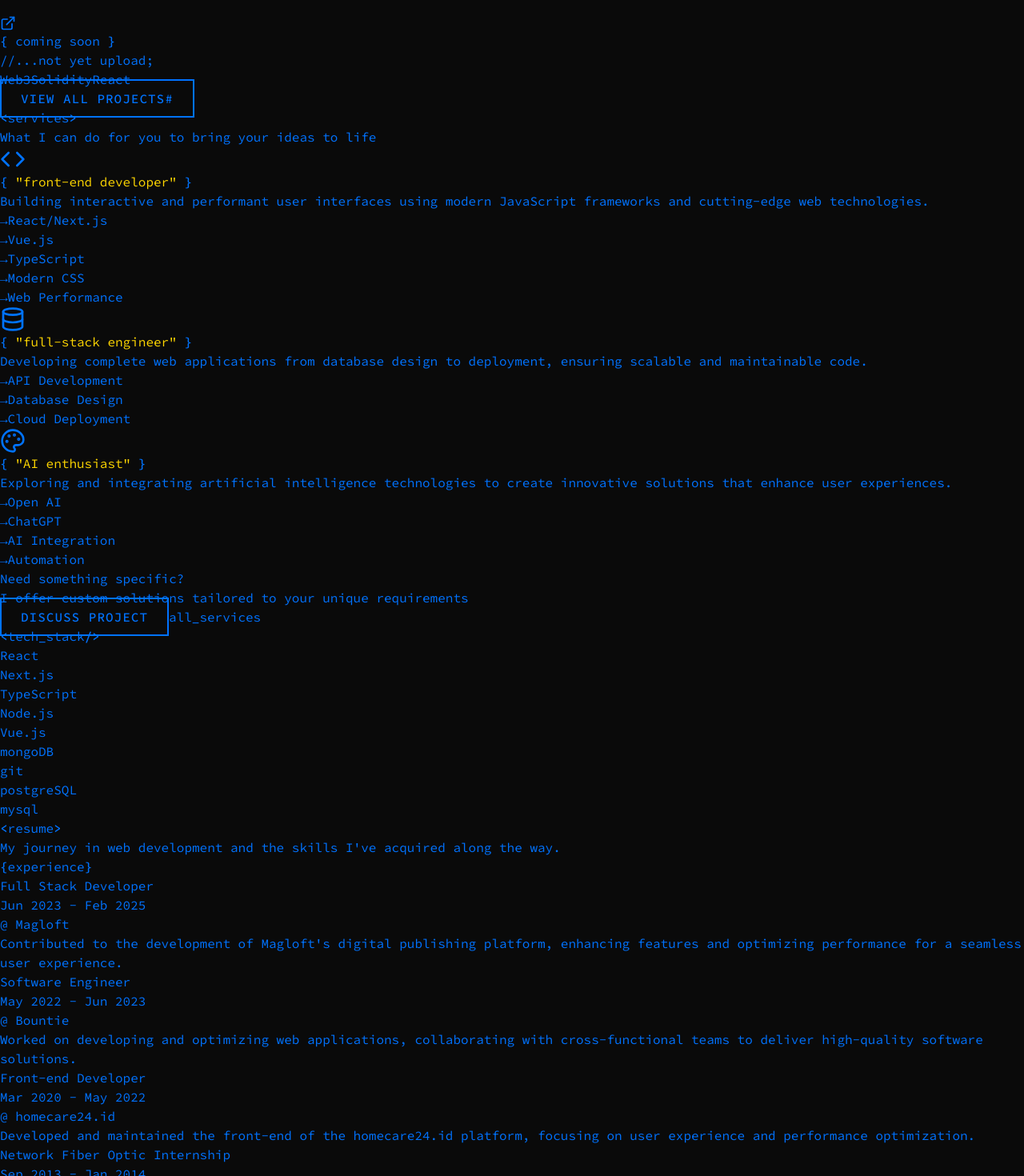
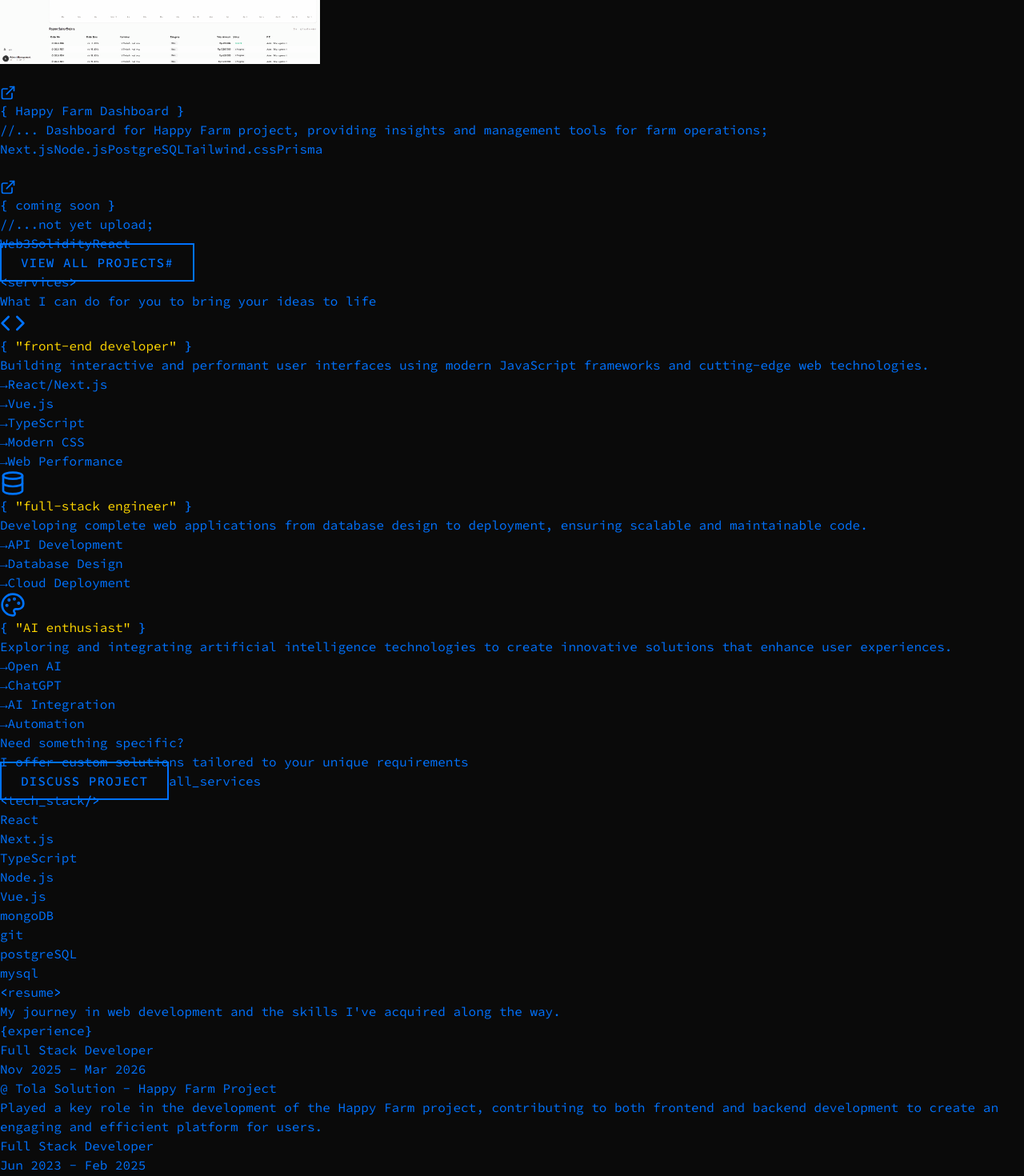
Before and after one commit to edwinsatya/new-itsme, a Next.js app: page / in a window 1280 px wide. Shown: the part 2700-4170 px from the top of the page at 80% size. Built offline with nearby package versions, Linux system fonts and the light colour scheme; some icons are missing.

Commit message:
feat: update resume, portfolio and cv

```diff
--- a/src/components/Resume.tsx
+++ b/src/components/Resume.tsx
@@ -5,6 +5,12 @@ import { certifications } from "@/constants/skills";
 
 const Resume = () => {
   const experiences = [
+    {
+      period: "Nov 2025 - Mar 2026",
+      company: "Tola Solution - Happy Farm Project",
+      position: "Full Stack Developer",
+      description: "Played a key role in the development of the Happy Farm project, contributing to both frontend and backend development to create an engaging and efficient platform for users.",
+    },
     {
       period: "Jun 2023 - Feb 2025",
       company: "Magloft",
--- a/src/constants/links.ts
+++ b/src/constants/links.ts
@@ -1 +1 @@
-export const resumeLink = "https://drive.google.com/file/d/1hmPy3Axx3h4cliAa435xYHE9llE8RjQi/view?usp=sharing"
+export const resumeLink = "https://drive.google.com/file/d/1H7p1V1upwgr-ceHUgtKYjnuI5WvlvesA/view?usp=sharing"
--- a/src/constants/projects.ts
+++ b/src/constants/projects.ts
@@ -7,7 +7,7 @@ export const projects = [
       tech: ["Next.js", "Tailwind.css", "OpenRouter AI", "Cloudinary"],
       image: "/ssproject1.svg",
       github: "https://github.com/edwinsatya/food-analyzer",
-      live: "https://food-analyzer.touchsimpledev.com",
+      live: "https://food-analyzer.touchsimpledev.site",
     },
     {
       id: 2,
@@ -16,7 +16,7 @@ export const projects = [
       tech: ["Next.js", "Tailwind.css", "Graphql"],
       image: "/ssproject2.svg",
       github: "https://github.com/edwinsatya/pokedex",
-      live: "https://pokedex.touchsimpledev.com/",
+      live: "https://pokedex.touchsimpledev.site",
     },
     {
       id: 3,
@@ -35,16 +35,16 @@ export const projects = [
       tech: ["Nuxt", "Tailwind", "Node.js", "Express", "Mockapi.io"],
       image: "/ssproject4.svg",
       github: "https://github.com/edwinsatya/mileapp-client",
-      live: "https://mileapp-tasks.touchsimpledev.com/",
+      live: "https://mileapp-tasks.touchsimpledev.site",
     },
     {
       id: 5,
-      title: "coming soon",
-      description: "//...not yet upload;",
-      tech: ["React", "Charts.js", "Firebase"],
-      image: "",
-      github: "#",
-      live: "#",
+      title: "Happy Farm Dashboard",
+      description: "//... Dashboard for Happy Farm project, providing insights and management tools for farm operations;",
+      tech: ["Next.js", "Node.js", "PostgreSQL", "Tailwind.css", "Prisma"],
+      image: "/ssproject5.svg",
+      github: "",
+      live: "",
     },
     {
       id: 6,
@@ -53,7 +53,7 @@ export const projects = [
         "//...not yet upload;",
       tech: ["Web3", "Solidity", "React"],
       image: "",
-      github: "#",
-      live: "#",
+      github: "",
+      live: "",
     },
   ];
```
Also changed, not shown: public/ssproject5.svg (added).
